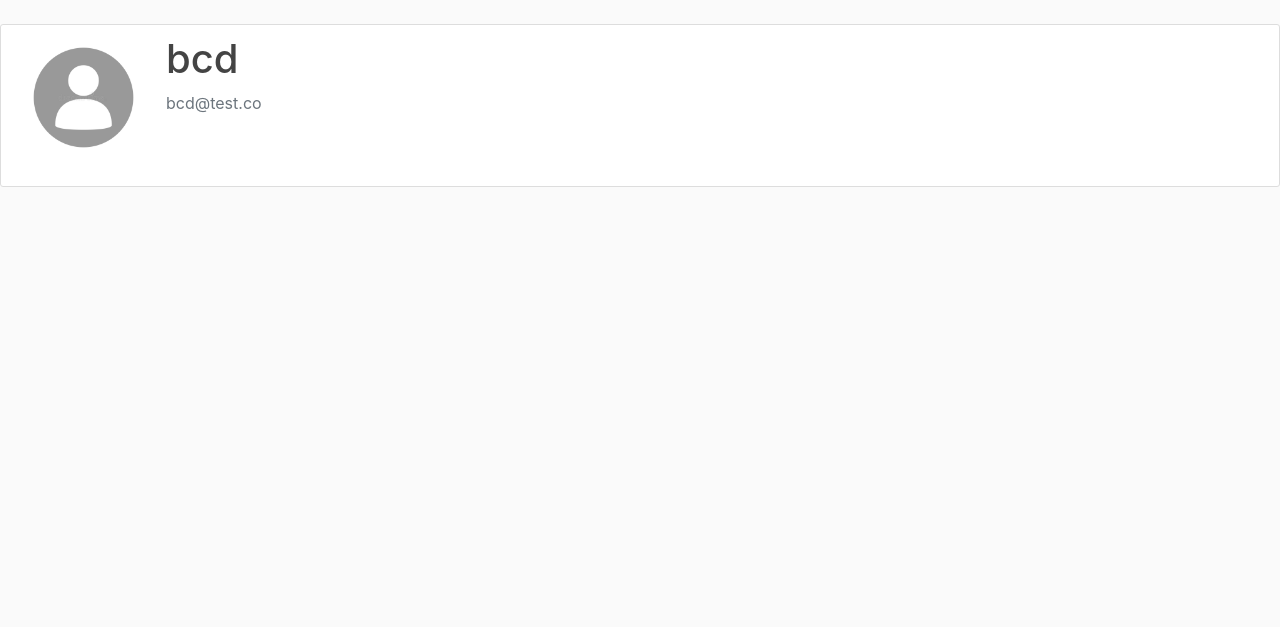
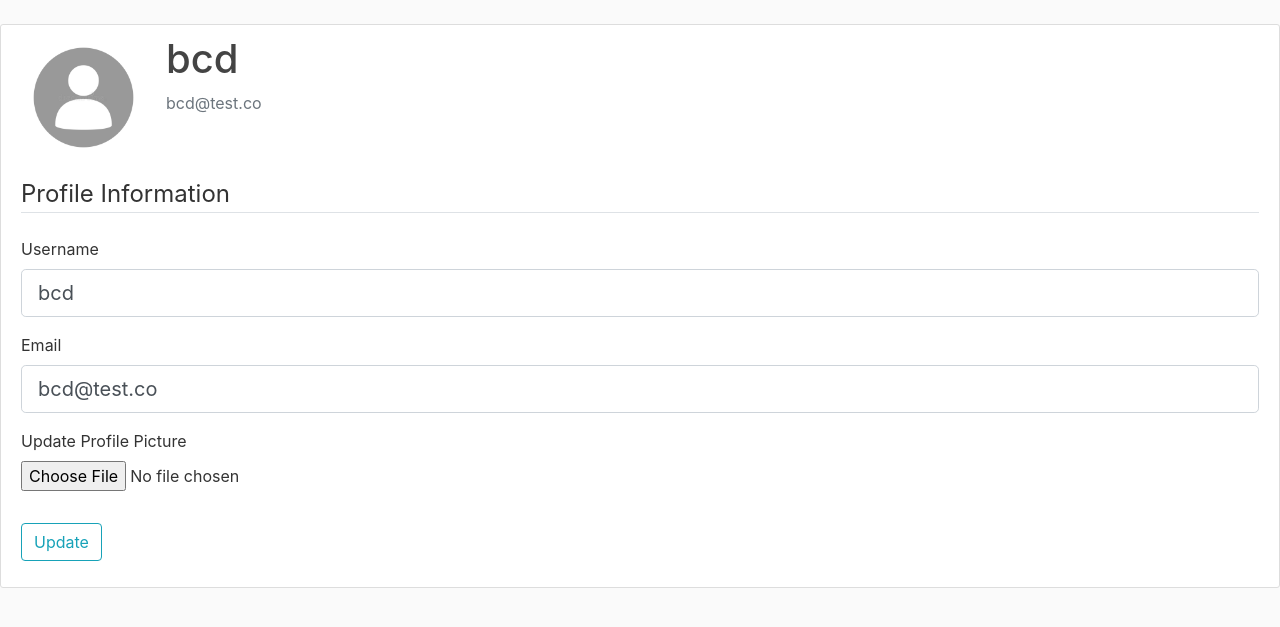
Before and after one commit to csemanish12/flask_blog, a Flask app: page /profile in a window 1280 px wide. Shown: the part 56-683 px from the top of the page. Run offline with Flask 2, Linux system fonts and the light colour scheme; a user stored in the database is signed in; some libraries are stand-ins or nearby versions.

Commit message:
add logic for handling profile update

```diff
--- a/blog/routes.py
+++ b/blog/routes.py
@@ -68,8 +68,31 @@ def logout():
     return redirect("/")
 
 
-@app.route("/profile")
+@app.route("/profile", methods=["GET", "POST"])
 @login_required
 def profile():
     form = ProfileUpdateForm()
+    if form.validate_on_submit():
+        current_user.username = form.username.data
+        current_user.email = form.email.data
+        if form.picture.data:
+            # extract filename and extension from image uploaded by user
+            filename, file_extension = os.path.splitext(form.picture.data.filename)
+
+            # create new name for the image uploaded by user, as the multiple user can upload the image with same name
+            new_file_name = current_user.username + file_extension
+
+            # generate path for the saving the image
+            file_path = os.path.join(app.root_path, 'static/profile_pictures', new_file_name)
+
+            # save the image in that locoation
+            form.picture.data.save(file_path)
+
+            # save the name of file in our database
+            current_user.image_file = new_file_name
+        db.session.commit()
+        flash('Your profile was updated', 'success')
+        return redirect("/profile")
+    form.username.data = current_user.username
+    form.email.data = current_user.email
     return render_template('profile.html', title_name='profile', form=form)
--- a/blog/templates/profile.html
+++ b/blog/templates/profile.html
@@ -2,12 +2,61 @@
 {% block content %}
 <div class="content-section">
   <div class="media">
-    <img class="rounded-circle account-img" src="/static/profile_pictures/default.jpg">
+    <img class="rounded-circle account-img" src="/static/profile_pictures/{{ current_user.image_file }}">
     <div class="media-body">
       <h2 class="account-heading">{{ current_user.username }}</h2>
       <p class="text-secondary">{{ current_user.email }}</p>
     </div>
   </div>
   <!-- FORM HERE -->
+    <form method="POST" action="" enctype="multipart/form-data">
+        {{ form.hidden_tag() }}
+        <fieldset class="form-group">
+            <legend class="border-bottom mb-4">Profile Information</legend>
+            <div class="form-group">
+
+                {{ form.username.label(class="form-control-label") }}
+                {% if form.username.errors %}
+                {{ form.username(class="form-control form-control-lg is-invalid") }}
+                <div class="invalid-feedback">
+                    {% for error in form.username.errors %}
+                    <span>{{ error }}</span>
+                    {% endfor %}
+                </div>
+                {% else %}
+                {{ form.username(class="form-control form-control-lg") }}
+                {% endif %}
+            </div>
+            <div class="form-group">
+                {{ form.email.label(class="form-control-label") }}
+                {% if form.email.errors %}
+                {{ form.email(class="form-control form-control-lg is-invalid") }}
+                <div class="invalid-feedback">
+                    {% for error in form.email.errors %}
+                    <span>{{ error }}</span>
+                    {% endfor %}
+                </div>
+                {% else %}
+                {{ form.email(class="form-control form-control-lg") }}
+                {% endif %}
+            </div>
+            <div class="form-group">
+                {{ form.picture.label() }}
+                {{ form.picture(class="form-control-file") }}
+                {% if form.picture.errors %}
+                    {% for error in form.picture.errors %}
+                    <span class="text-danger">{{ error }}</span><br>
+                    {% endfor %}
+                {% endif %}
+            </div>
+
+
+
+        </fieldset>
+        <div class="form-group">
+            {{ form.submit(class="btn btn-outline-info") }}
+        </div>
+
+    </form>
 </div>
 {% endblock content %}
```
Also changed, not shown: blog/blog.db, blog/static/profile_pictures/test.png (added).
